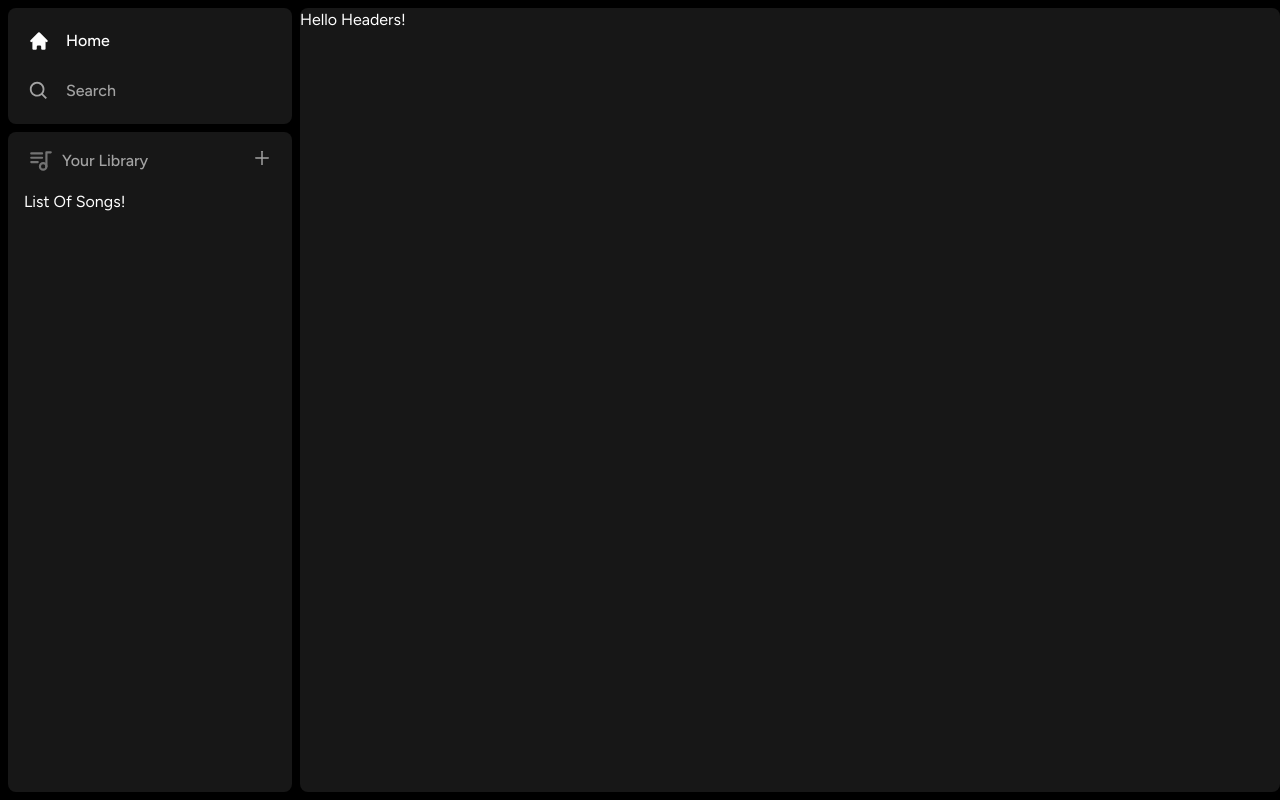
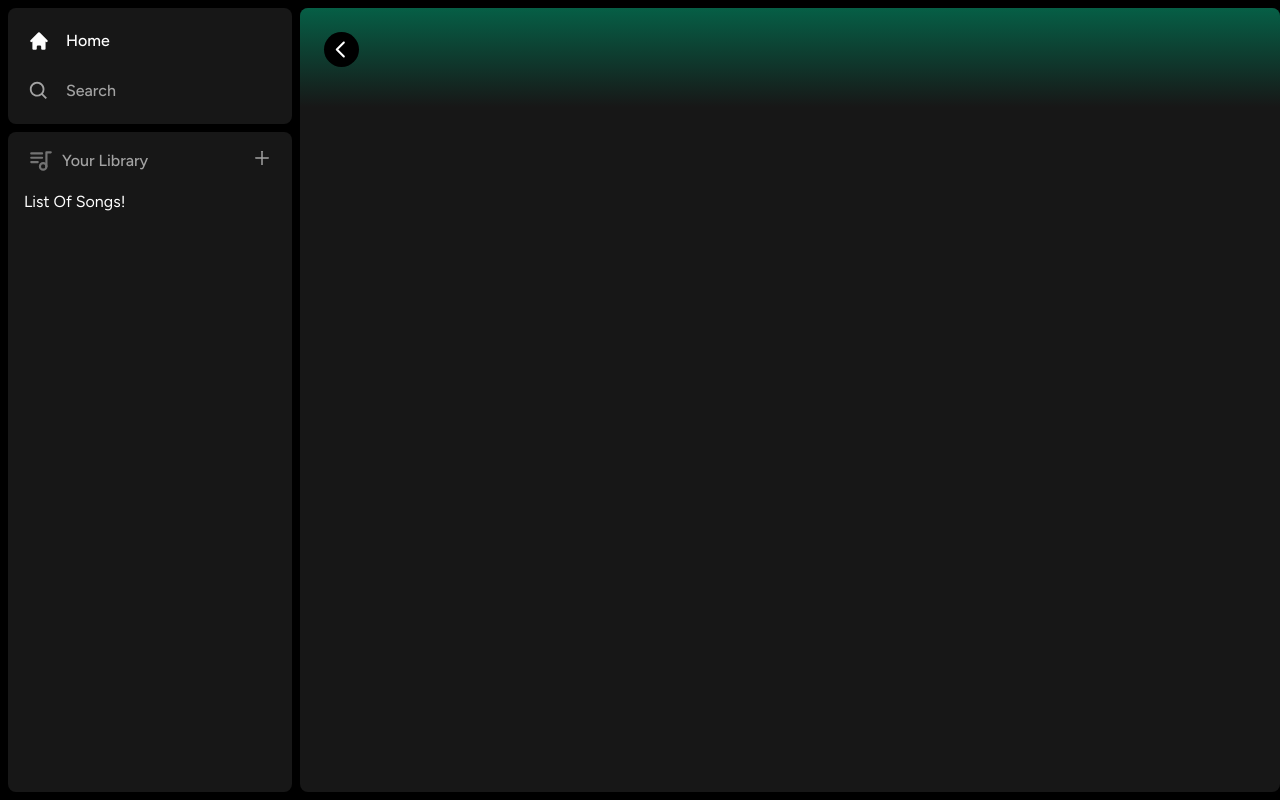
Before and after one commit to rbncardoso/spotify_clone, a Next.js app: page / in a window 1280 px wide. Built offline with nearby package versions, Linux system fonts and the light colour scheme.

Commit message:
Header styled and added RxCaretLeft

```diff
--- a/components/Header.tsx
+++ b/components/Header.tsx
@@ -2,6 +2,8 @@
 
 import { useRouter } from 'next/navigation';
 import React from 'react'
+import {twMerge} from 'tailwind-merge'
+import {RxCaretLeft} from 'react-icons/rx'
 interface HeaderProps {
   children: React.ReactNode;
   className?: string;
@@ -13,11 +15,18 @@ const Header: React.FC<HeaderProps> = ({
 }) => {
   const router = useRouter();
   const handleLogout = () =>{
+    //Handle logout in the future
+  };
 
-  };
   return (
-    <div>
-      Hello Headers!
+    <div className={twMerge('h-fit bg-gradient-to-b from-emerald-800 p-6', className)}>
+      <div className='w-full mb-4 flex items-center justify-between'>
+        <div className='hidden md:flex gap-x-2 items-center'>
+          <button className='rounded-full bg-black flex items-center justify-center transition hover:opacity-75'>
+            <RxCaretLeft className='text-white' size={35}/>
+          </button>
+        </div>
+      </div>
     </div>
   )
 }
```
